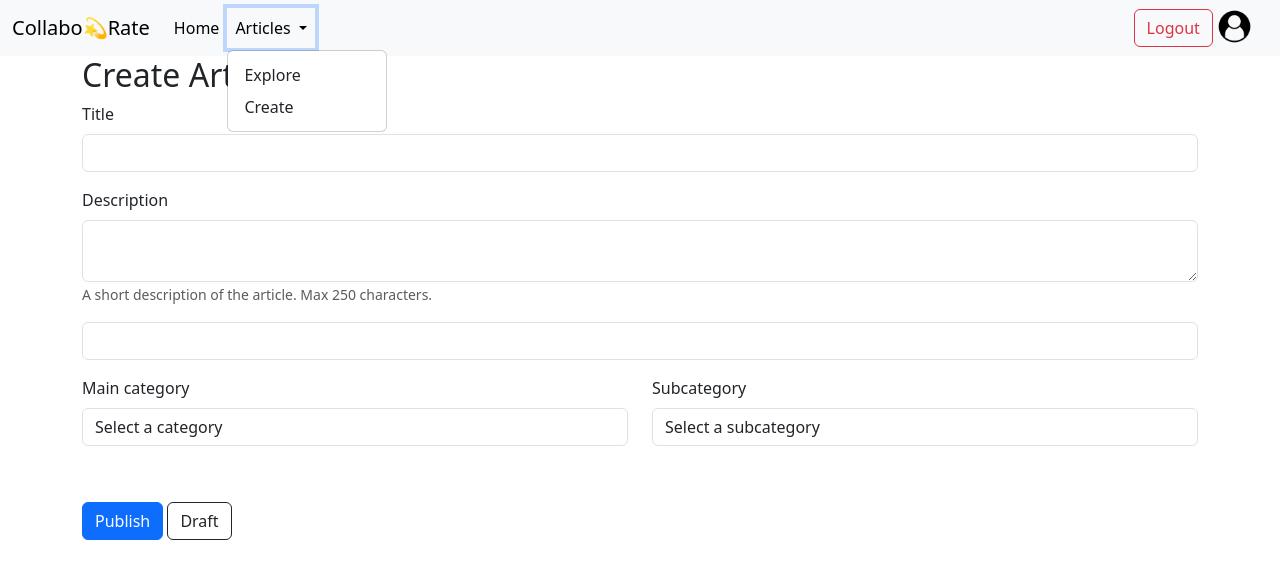
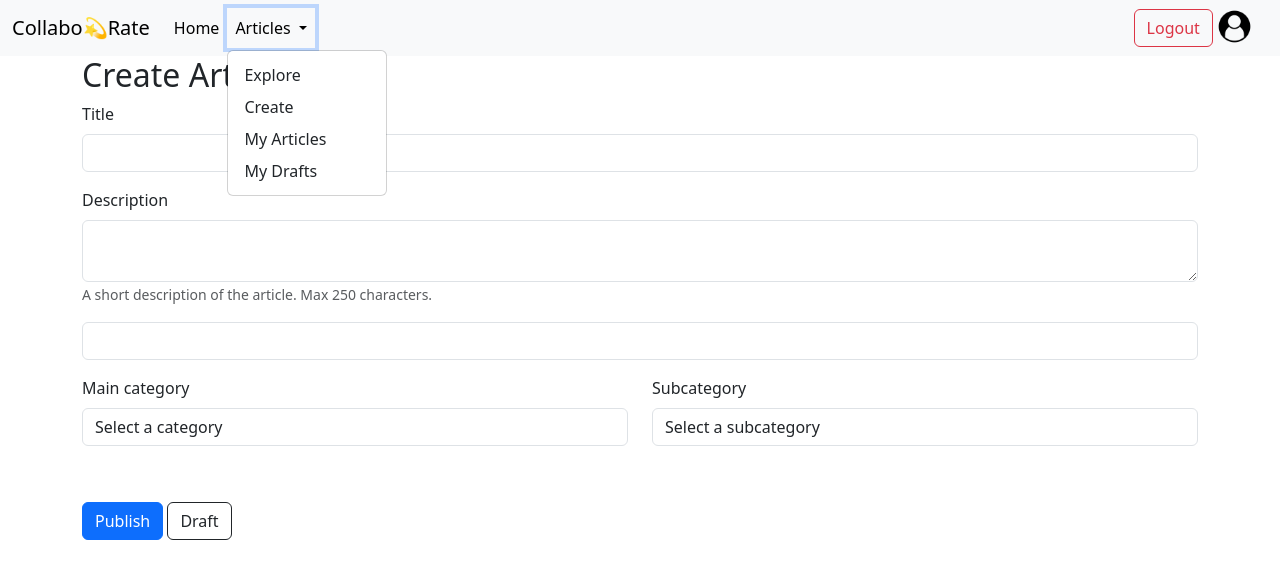
Before and after one commit to ByteMeDirk/CollaboRate, a Django app: page /articles/create/ in a window 1280 px wide, after a click on "Articles". Shown: the top 579 px of the page. Run offline with Django 4.2, Linux system fonts and the light colour scheme; the visitor is signed in with stand-in values (Sample User, id 1); some libraries are stand-ins or nearby versions.

Commit message:
Added article drafting and editing

```diff
--- a/app/forms.py
+++ b/app/forms.py
@@ -2,7 +2,7 @@ from django import forms
 from taggit.forms import TagWidget
 from tinymce.widgets import TinyMCE
 
-from .models import Auth0User, Article, Comment, Rating
+from .models import Auth0User, Article, Comment
 from .utils import MAIN_CATEGORIES
 
 
@@ -61,13 +61,37 @@ class ArticleCreateForm(forms.ModelForm):
         }
 
 
+class ArticleEditForm(forms.ModelForm):
+    """
+    This class represents a form for editing an article.
+    """
+    description = forms.CharField(
+        max_length=250,
+        widget=forms.Textarea(attrs={"rows": 2}),
+        required=True,
+        help_text="A short description of the article. Max 250 characters.",
+    )
+
+    main_category = forms.CharField(
+        max_length=50,
+        widget=forms.Select(choices=MAIN_CATEGORIES),
+        required=True,
+    )
+    body = forms.CharField(
+        widget=TinyMCE(
+            attrs={'required': False, 'cols': 30, 'rows': 10}
+        )
+    )
+
+    class Meta:
+        model = Article
+        fields = ["title", "description", "body", "main_category", "subcategory", "tags"]
+        widgets = {
+            "tags": TagWidget(),
+        }
+
+
 class CommentForm(forms.ModelForm):
     class Meta:
         model = Comment
         fields = ["content"]
-
-
-class RatingForm(forms.ModelForm):
-    class Meta:
-        model = Rating
-        fields = ["value"]
--- a/app/models.py
+++ b/app/models.py
@@ -1,7 +1,7 @@
-from tinymce.models import HTMLField
 from django.contrib.auth.models import AbstractUser
 from django.db import models
 from taggit.managers import TaggableManager
+from tinymce.models import HTMLField
 
 from .utils import MAIN_CATEGORIES
 
@@ -10,33 +10,17 @@ class Auth0User(AbstractUser):
     """
     This class extends the default Django user model with an Auth0 ID field.
     """
-
     auth0_id = models.CharField(max_length=255)
     bio = models.TextField(blank=True, null=True)
     avatar = models.ImageField(upload_to="static/avatars/", blank=True, null=True, default="static/avatars/default.png")
     location = models.CharField(max_length=255, blank=True, null=True)
     date_of_birth = models.DateField(blank=True, null=True)
 
-    # Rating matrix, users start with 15 and max is 30
-    reputation = models.IntegerField(default=15, blank=True, null=True)
-
     # Custom fields similar to LinkedIn
     website = models.CharField(max_length=255, blank=True, null=True)
     additional_name = models.CharField(max_length=255, blank=True, null=True)
     education = models.CharField(max_length=255, blank=True, null=True)
     industry = models.CharField(max_length=255, blank=True, null=True)
-
-    def calculate_reputation(self):
-        ratings = self.rating_set.all()
-        total = sum([rating.value for rating in ratings])
-        count = len(ratings)
-        return total / count if count > 0 else 0
-
-    def calculate_authority(self):
-        ratings = self.rating_set.all()
-        total = sum([rating.value for rating in ratings])
-        count = len(ratings)
-        return total / count if count > 0 else 0
 
     def __str__(self):
         return self.username
@@ -52,29 +36,12 @@ class Article(models.Model):
     body = HTMLField(blank=True, null=True)
     created_at = models.DateTimeField(auto_now_add=True)
     updated_at = models.DateTimeField(auto_now=True)
-    raters = models.ManyToManyField(
-        Auth0User, through="Rating", related_name="rated_articles"
+    main_category = models.CharField(
+        max_length=50, choices=MAIN_CATEGORIES, default="Uncategorized"
     )
-
-    main_category = models.CharField(
-        max_length=50, choices=MAIN_CATEGORIES, default="IT"
-    )
-    subcategory = models.CharField(max_length=50, default="AI")
+    subcategory = models.CharField(max_length=50, default="Uncategorized")
     tags = TaggableManager()
     published = models.BooleanField(default=False)
-
-    def calculate_rating(self):
-        ratings = self.rating_set.all()
-        total = sum(
-            [
-                rating.value * rating.user.reputation * rating.user.authority
-                for rating in ratings
-            ]
-        )
-        count = sum(
-            [rating.user.reputation * rating.user.authority for rating in ratings]
-        )
-        return total / count if count > 0 else 0
 
 
 class Comment(models.Model):
@@ -83,26 +50,3 @@ class Comment(models.Model):
     article = models.ForeignKey(Article, on_delete=models.CASCADE)
     created_at = models.DateTimeField(auto_now_add=True)
     updated_at = models.DateTimeField(auto_now=True)
-    raters = models.ManyToManyField(
-        Auth0User, through="Rating", related_name="rated_comments"
-    )
-
-    def calculate_rating(self):
-        ratings = self.rating_set.all()
-        total = sum(
-            [
-                rating.value * rating.user.reputation * rating.user.authority
-                for rating in ratings
-            ]
-        )
-        count = sum(
-            [rating.user.reputation * rating.user.authority for rating in ratings]
-        )
-        return total / count if count > 0 else 0
-
-
-class Rating(models.Model):
-    user = models.ForeignKey(Auth0User, on_delete=models.CASCADE)
-    article = models.ForeignKey(Article, on_delete=models.CASCADE)
-    comment = models.ForeignKey(Comment, on_delete=models.CASCADE)
-    value = models.IntegerField()
--- a/app/urls.py
+++ b/app/urls.py
@@ -12,7 +12,10 @@ from .views import (
     get_article_subcategories_view,
     list_articles_by_tag_view,
     detail_article_view,
-    list_articles_by_search_view
+    list_articles_by_search_view,
+list_my_articles_view,
+edit_article_view,
+list_my_drafted_articles_view
 )
 
 urlpatterns = [
@@ -36,5 +39,8 @@ urlpatterns = [
     ),
     path("articles/tags/<str:tag>", list_articles_by_tag_view, name="article_tags"),
     path("articles/<int:article_id>/", detail_article_view, name="article_detail"),
-    path("articles/search/", list_articles_by_search_view, name="article_search")
+    path("articles/search/", list_articles_by_search_view, name="article_search"),
+    path("articles/my/", list_my_articles_view, name="article_my"),
+    path("articles/my/drafts/", list_my_drafted_articles_view, name="article_my_drafts"),
+    path("articles/<int:article_id>/edit/", edit_article_view, name="article_edit"),
 ]
--- a/app/views.py
+++ b/app/views.py
@@ -103,14 +103,42 @@ def list_articles_view(request):
             articles_by_category[category] = []
         articles_by_category[category].append(article)
 
-    return render(request, "app/articles/article_list.html", {"articles_by_category": articles_by_category})
+    return render(request, "app/articles/article_list.html",
+                  {"title": "Explore Articles", "articles_by_category": articles_by_category})
+
+
+def list_my_articles_view(request):
+    articles = Article.objects.filter(author=request.user).order_by("-created_at")
+    # Create a dictionary to group the articles by category
+    articles_by_category = {}
+    for article in articles:
+        category = article.main_category
+        if category not in articles_by_category:
+            articles_by_category[category] = []
+        articles_by_category[category].append(article)
+    return render(request, "app/articles/article_list.html",
+                  {"title": "Explore My Articles", "articles_by_category": articles_by_category})
+
+
+def list_my_drafted_articles_view(request):
+    articles = Article.objects.filter(author=request.user, published=False).order_by("-created_at")
+    # Create a dictionary to group the articles by category
+    articles_by_category = {}
+    for article in articles:
+        category = article.main_category
+        if category not in articles_by_category:
+            articles_by_category[category] = []
+        articles_by_category[category].append(article)
+    return render(request, "app/articles/article_list.html",
+                  {"title": "Explore My Drafted Articles", "articles_by_category": articles_by_category})
 
 
 def list_articles_by_tag_view(request, tag):
     tag = get_object_or_404(Tag, slug=tag)
     articles = Article.objects.filter(tags=tag, published=True).order_by("-created_at")
     return render(
-        request, "app/articles/articles_tagged.html", {"tag": tag, "articles": articles}
+        request, "app/articles/articles_tagged.html",
+        {"title": "Explore Articles By Tag", "tag": tag, "articles": articles}
     )
 
 
@@ -133,6 +161,31 @@ def create_article_view(request):
         article.author = request.user
         if request.POST["set_published"] == "Publish":
             article.published = True
+        elif request.POST["set_published"] == "Draft":
+            article.published = False
+        article.save()
+        form.save_m2m()  # Save tags
+        return redirect("home")
+    return render(
+        request,
+        "app/articles/article_create.html",
+        {"form": form, "subcategories": SUBCATEGORIES},
+    )
+
+
+def edit_article_view(request, article_id):
+    article = get_object_or_404(Article, id=article_id)
+    if request.user != article.author:
+        return redirect("home")
+    form = ArticleCreateForm(request.POST or None, request.FILES or None, instance=article)
+    if form.is_valid():
+        # Set user as author and save
+        article = form.save(commit=False)
+        article.author = request.user
+        if request.POST["set_published"] == "Publish":
+            article.published = True
+        elif request.POST["set_published"] == "Draft":
+            article.published = False
         article.save()
         form.save_m2m()  # Save tags
         return redirect("home")
--- a/templates/app/articles/article_create.html
+++ b/templates/app/articles/article_create.html
@@ -88,12 +88,6 @@
             <input type="submit" class="btn btn-outline-dark" name="set_published" value="Draft">
         </div>
     </form>
-    <style>
-        {# The Rich view needs to stretch across the whole screen#}
-        .django-ckeditor-widget {
-            display: inherit !important;
-        }
-    </style>
     {# Here, I want users to have a filtered view of the subcategory based on their main category selection #}
     <script src="http://ajax.googleapis.com/ajax/libs/jquery/1.7.1/jquery.min.js" type="text/javascript"></script>
     <script>
--- a/templates/app/articles/article_detail.html
+++ b/templates/app/articles/article_detail.html
@@ -24,6 +24,11 @@
                 <button type="button" class="btn btn-outline-dark btn-sm">{{ article.calculate_rating }}</button>
                 <button type="button" class="btn btn-outline-dark btn-sm">👍</button>
                 <button type="button" class="btn btn-outline-dark btn-sm">👎</button>
+                {# If users own this article, give it an edit button #}
+                {% if user.id == article.author.id %}
+                    <a href="{% url "article_edit" article.id %}"
+                       class="btn btn-sm btn-success">Edit</a>
+                {% endif %}
             </div>
         </div>
     </div>
--- a/templates/app/articles/articles_tagged.html
+++ b/templates/app/articles/articles_tagged.html
@@ -1,6 +1,6 @@
 {% extends "base.html" %}
 {% block content %}
-    <h1>Explore Articles by <b>{{ tag }}</b></h1>
+    <h1>{{ title }}<b>: {{ tag }}</b></h1>
     <hr>
     {% include "app/articles/article_widget.html" %}
 {% endblock %}
--- a/templates/navbar.html
+++ b/templates/navbar.html
@@ -19,6 +19,8 @@
                         <li><a class="dropdown-item" href="{% url "article_list" %}">Explore</a></li>
                         {% if user.is_authenticated %}
                             <li><a class="dropdown-item" href="{% url "article_create" %}">Create</a></li>
+                            <li><a class="dropdown-item" href="{% url "article_my" %}">My Articles</a></li>
+                             <li><a class="dropdown-item" href="{% url "article_my_drafts" %}">My Drafts</a></li>
                         {% endif %}
                     </ul>
                 </li>
```
Also changed, not shown: templates/app/articles/article_list.html (+2 -31 lines), templates/app/articles/article_widget.html (+13 -2 lines).
